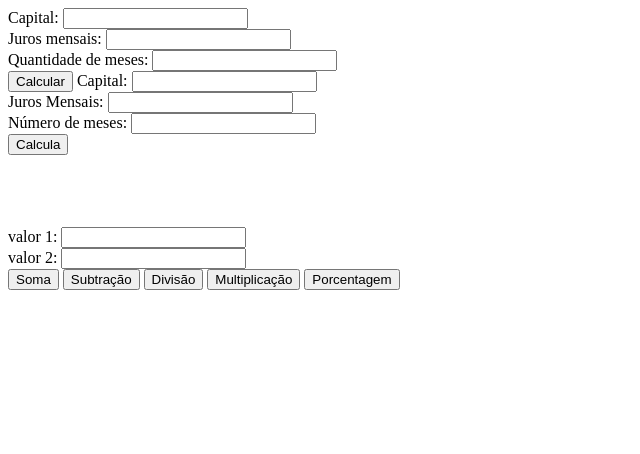
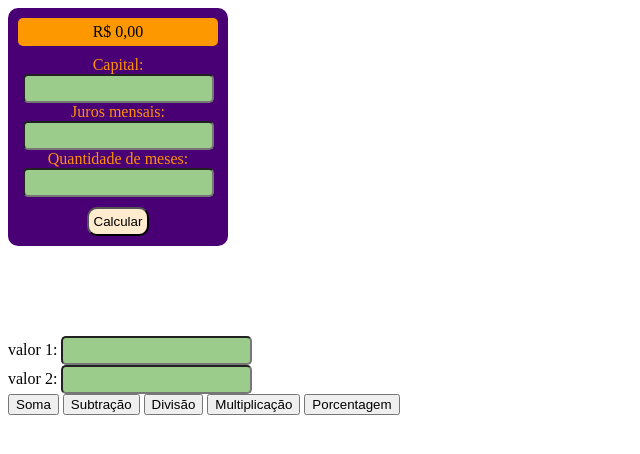
Before and after one commit to mirelampalma/primeirog_3t, a plain HTML site: page index.html in a window 1280 px wide. Shown: the whole page, without its empty margins (0-640 px from the left). Drawn offline with Linux system fonts and the light colour scheme.

Commit message:
Update index.html

```diff
--- a/index.html
+++ b/index.html
@@ -1,6 +1,33 @@
+<!DOCTYPE html>
+<html lang="en">
+
+<head>
+    <meta charset="UTF-8">
+    <meta http-equiv="X-UA-Compatible" content="IE=edge">
+    <meta name="viewport" content="width=device-width, initial-scale=1.0">
+    <title>Primeiro G</title>
+    <script src="estudo.js"></script>
+    <link rel="stylesheet" href="geral.css">
+</head>
+
+<body>
+    <div class="calc">
+        <div id="sptotal">
+            <span id="total">R$ 0,00</span>
+        </div>
+        Capital: <input id="capital" type="text"><br>
+        Juros mensais: <input id="juros" type="text"><br>
+        Quantidade de meses: <input id="meses" type="text"><br>
+        <button onclick="total()">Calcular </button>
+    </div id="splista">
+      <span id="listasmes"></span>
+</body>
+
+</html>
 
 <!DOCTYPE html>
-<html lang="en">
+<html lang="pt-br">
+
 <head>
     <meta charset="UTF-8">
     <meta http-equiv="X-UA-Compatible" content="IE=edge">
@@ -8,37 +35,19 @@
     <title>Primeiro G</title>
     <script src="estudo.js"></script>
 </head>
+
 <body>
-  Capital: <input id="capital"type="text"><br>
-  Juros mensais: <input id="juros"type="text"><br>
-  Quantidade de meses: <input id="meses"type="text"><br>
-  <button onclick="total()">Calcular </button>
-</body>
-</html>
-
-<!DOCTYPE html>
-<html lang="pt-br">
-<head>
-    <meta charset="UTF-8">
-    <meta http-equiv="X-UA-Compatible" content="IE=edge">
-    <meta name="viewport" content="width=device-width, initial-scale=1.0">
-    <title>Primeiro G</title>
-    <script src="estudo.js"></script>
-</head>
-<body>
-    Capital: <input id="valor" type="text"> <br>
-    Juros Mensais: <input id="juros" type="text"> <br>
-    Número de meses: <input id="meses" type="text"> <br>
-    <button onclick="total()">Calcula</button>
     <br><br><br>
     <span id="resultado"></span><br><br>
     valor 1: <input id="v1" type="text"><br>
     valor 2: <input id="v2" type="text"><br>
-     <button onclick="adicao()">Soma</button>
-     <button onclick="subtracao()">Subtração</button>
-     <button onclick="divisao()">Divisão</button>
-     <button onclick="multiplicacao()">Multiplicação</button>
-     <button onclick="porcentagem()">Porcentagem</button>
+    <button onclick="adicao()">Soma</button>
+    <button onclick="subtracao()">Subtração</button>
+    <button onclick="divisao()">Divisão</button>
+    <button onclick="multiplicacao()">Multiplicação</button>
+    <button onclick="porcentagem()">Porcentagem</button>
 </body>
+
 </html>
+
 <body>
```
